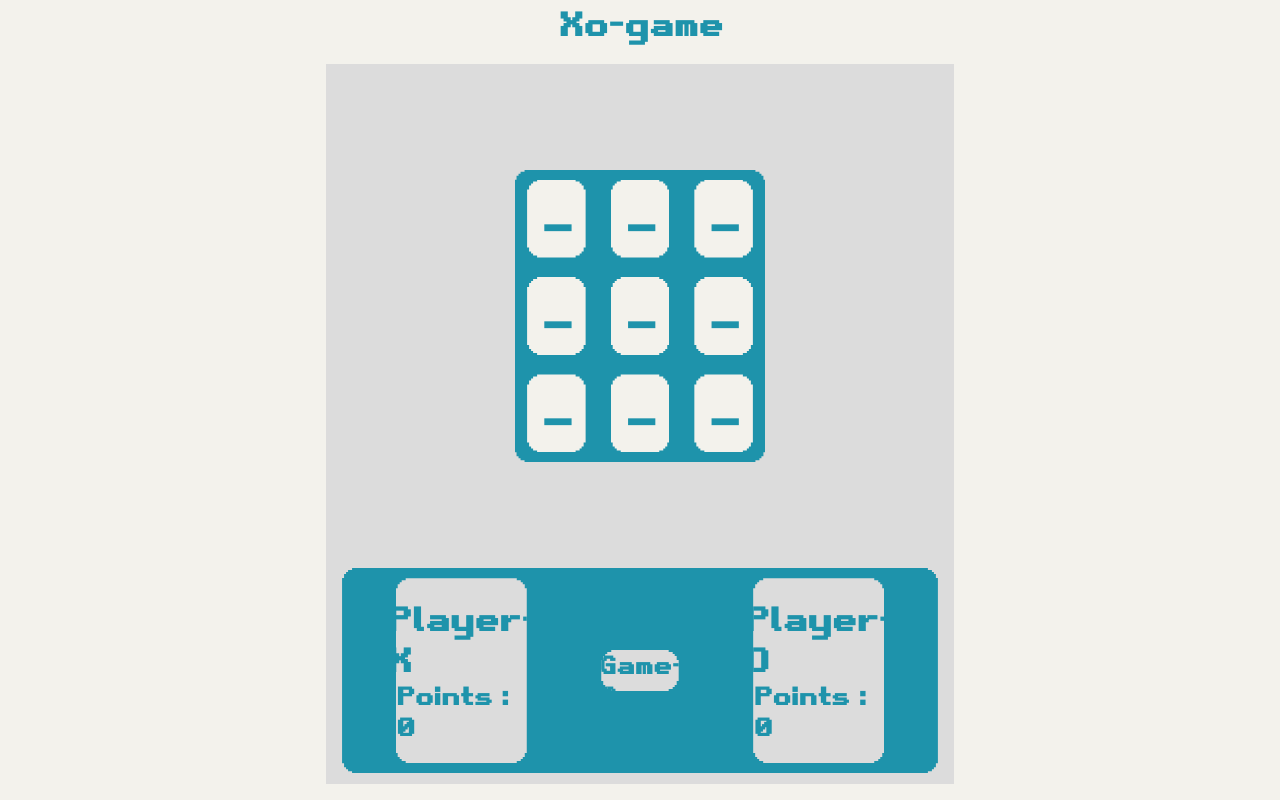
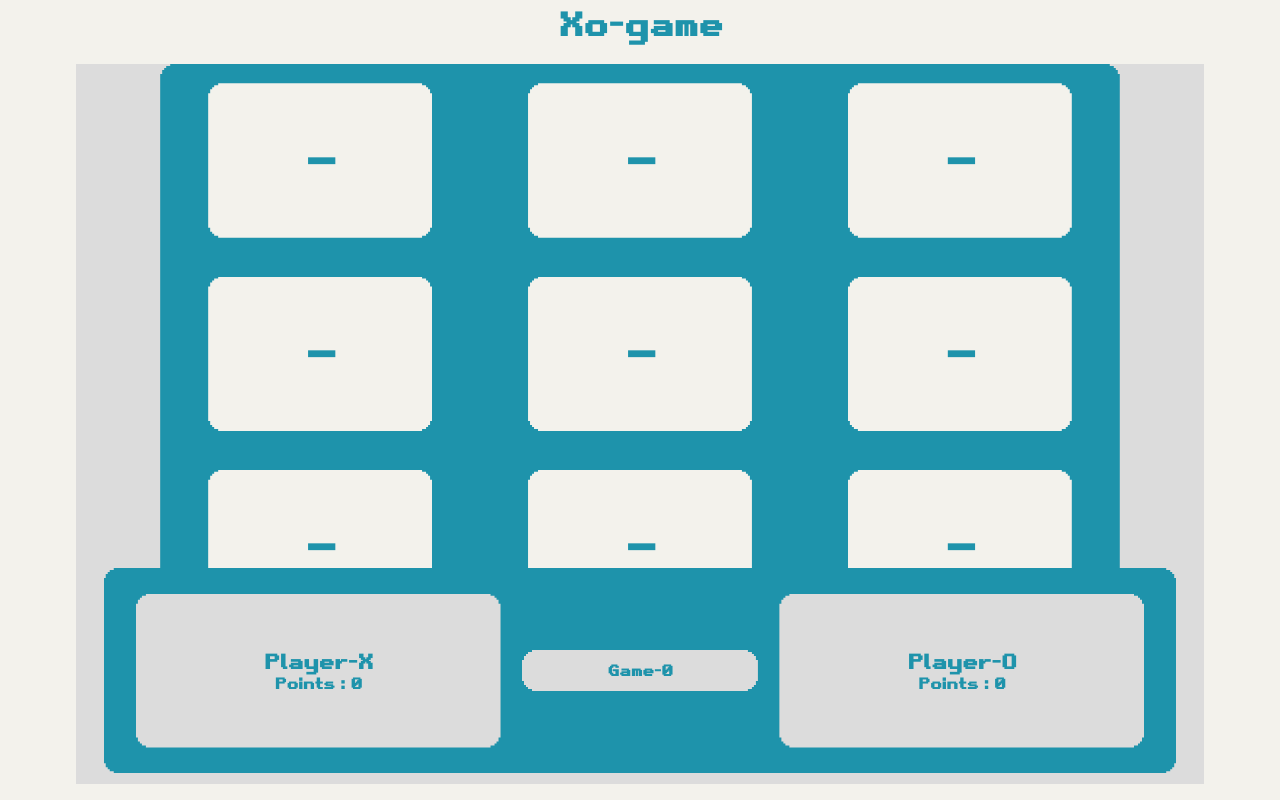
Before and after one commit to KARANSIVA55/XO-Game, a plain HTML site: page index.html in a window 1280 px wide. Drawn offline with Linux system fonts and the light colour scheme.

Commit message:
Update style.css

```diff
--- a/style.css
+++ b/style.css
@@ -140,6 +140,48 @@ header{
 }
 
 
+@media (max-height:850px) {
+    .gamedisplay{
+        width: 90%;
+    }
+    .game{
+        width: 85%;
+        height: 85%;
+    }
+    .scoreboard{
+        font-size: 10px;
+        width: 90%;
+    }
+    .gamecount{
+        width: 110%;
+    }
+    .player{
+        width: 85%;
+        height: 75%;
+    }
+}
+
+@media (max-height:810px) {
+    .gamedisplay{
+        width: 90%;
+    }
+    .game{
+        width: 85%;
+        height: 115%;
+    }
+    .scoreboard{
+        font-size: 10px;
+        width: 90%;
+    }
+    .gamecount{
+        width: 110%;
+    }
+    .player{
+        width: 85%;
+        height: 75%;
+    }
+}
+
 @media (max-width:412px) {
     .gamedisplay{
         width: 90%;
```
